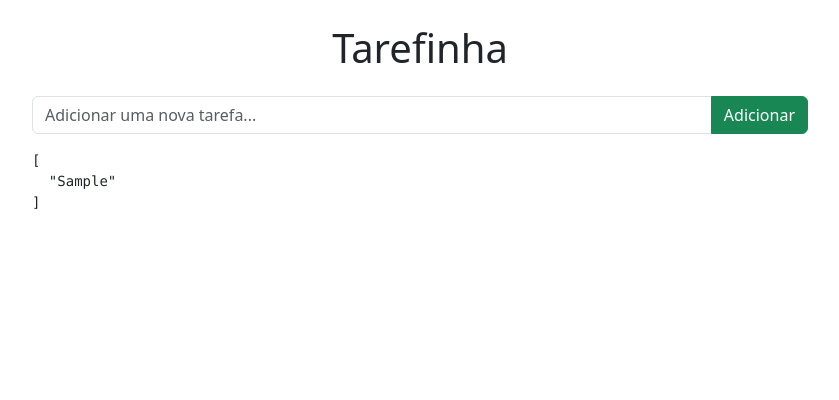
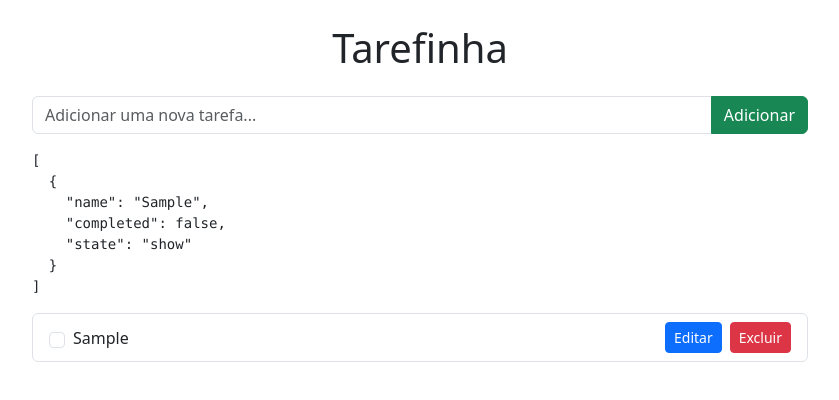
Before and after one commit to tiagomatosweb/vue-tarefinha2, a Vue app: page / in a window 1280 px wide. Both pictures are taken after typing "Sample" into the empty fields and a click on the button "Adicionar". Shown: the top 400 px of the page, without its empty margins (220-1059 px from the left). Built offline with nearby package versions, Linux system fonts and the light colour scheme.

Commit message:
Criando a lista de tarefas

```diff
--- a/src/App.vue
+++ b/src/App.vue
@@ -51,14 +51,18 @@
     </div> -->
 
     <!-- Tasks -->
-    <!-- <ul class="list-group">
-      <li class="list-group-item d-flex align-items-center gap-2">
+    <ul class="list-group">
+      <li
+        v-for="task in tasks"
+        :key="task.name"
+        class="list-group-item d-flex align-items-center gap-2"
+      >
         <input type="checkbox" class="form-check-input">
-        <span class="flex-grow-1">Refatorar componente de login</span>
+        <span class="flex-grow-1">{{ task.name }}</span>
         <button class="btn btn-primary btn-sm">Editar</button>
         <button class="btn btn-danger btn-sm">Excluir</button>
       </li>
-      <li class="list-group-item d-flex align-items-center gap-2">
+      <!-- <li class="list-group-item d-flex align-items-center gap-2">
         <input type="checkbox" class="form-check-input" checked>
         <span class="flex-grow-1 text-decoration-line-through text-muted">Escrever testes unitários</span>
         <button class="btn btn-primary btn-sm">Editar</button>
@@ -77,8 +81,8 @@
         </span>
         <button class="btn btn-danger btn-sm">Sim, excluir</button>
         <button class="btn btn-outline-secondary btn-sm">Cancelar</button>
-      </li>
-    </ul> -->
+      </li> -->
+    </ul>
 
     <!-- Empty state -->
     <!-- <div class="card bg-light">
@@ -98,7 +102,11 @@ const tasks = ref([])
 const addTask = () => {
   if (!newTask.value) {}
 
-  tasks.value.push(newTask.value)
+  tasks.value.push({
+    name: newTask.value,
+    completed: false,
+    state: 'show' // edit, delete
+  })
   newTask.value = ''
 }
 </script>
```
